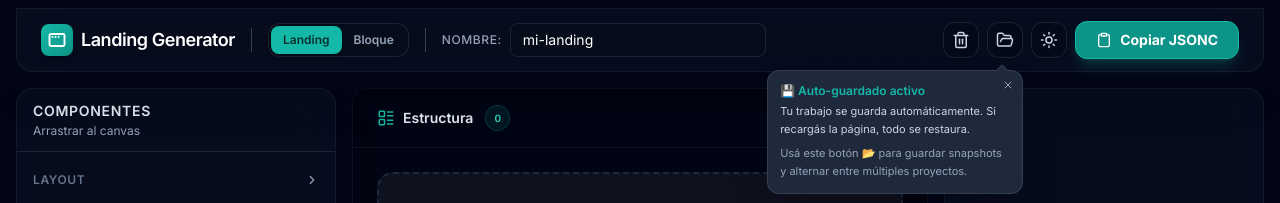
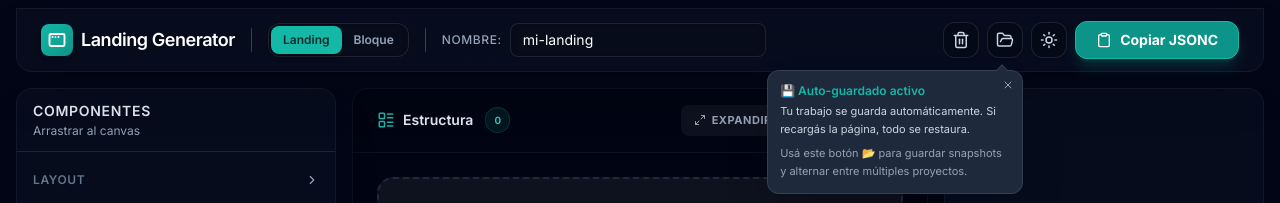
Before and after one commit to emanueleelias/vtex-landing-generator, a React (Vite) app: page / in a window 1280 px wide. Shown: the top 203 px of the page. Built offline with nearby package versions, Linux system fonts and the light colour scheme.

Commit message:
Expandir y contraer bloques

```diff
--- a/src/components/BlockCard.tsx
+++ b/src/components/BlockCard.tsx
@@ -4,7 +4,7 @@
  */
 import { useDraggable } from '@dnd-kit/core'
 import DropZone from './DropZone'
-import React, { useState } from 'react'
+import React from 'react'
 import useLandingStore from '../store/landingStore'
 import { getComponentDefinition } from '../engine/vtexComponents'
 import type { TreeNode } from '../engine/types'
@@ -32,14 +32,14 @@ export default function NodeCard({ node, index, total }: NodeCardProps) {
     const selectNode = useLandingStore((s) => s.selectNode)
     const removeNode = useLandingStore((s) => s.removeNode)
     const moveNode = useLandingStore((s) => s.moveNode)
-
-    const [collapsed, setCollapsed] = useState(false)
+    const toggleNodeExpansion = useLandingStore((s) => s.toggleNodeExpansion)
 
     const definition = getComponentDefinition(node.type)
     const isSelected = selectedNodeId === node.id
     const hasChildren = node.children.length > 0
     const acceptsChildren = definition?.acceptsChildren ?? false
     const acceptsBlocks = definition?.acceptsBlocks ?? false
+    const collapsed = node.collapsed ?? false
 
     const { attributes, listeners, setNodeRef, isDragging } = useDraggable({
         id: `node-${node.id}`,
@@ -79,11 +79,11 @@ export default function NodeCard({ node, index, total }: NodeCardProps) {
                 </div>
 
                 {/* Toggle expand/collapse */}
-                {hasChildren ? (
+                {hasChildren || (node.blocks && node.blocks.length > 0) || acceptsChildren || acceptsBlocks ? (
                     <button
                         onClick={(e) => {
                             e.stopPropagation()
-                            setCollapsed(!collapsed)
+                            toggleNodeExpansion(node.id)
                         }}
                         className="flex-shrink-0 p-0.5 rounded text-slate-400 dark:text-slate-400 hover:text-slate-800 dark:hover:text-white transition-colors"
                     >
--- a/src/components/Canvas.tsx
+++ b/src/components/Canvas.tsx
@@ -4,12 +4,14 @@
 import useLandingStore from '../store/landingStore'
 import NodeCard from './BlockCard'
 import DropZone from './DropZone'
-import { LayoutList } from 'lucide-react'
+import { LayoutList, Maximize2, Minimize2 } from 'lucide-react'
 import React from 'react'
 
 export default function Canvas() {
     const tree = useLandingStore((s) => s.tree)
     const selectNode = useLandingStore((s) => s.selectNode)
+    const expandAll = useLandingStore((s) => s.expandAll)
+    const collapseAll = useLandingStore((s) => s.collapseAll)
 
     /** Cuenta total de nodos (recursivo) */
     function countNodes(nodes: typeof tree): number {
@@ -19,13 +21,36 @@ export default function Canvas() {
     return (
         <div className="flex flex-col h-full bg-white/40 dark:bg-black/20 rounded-2xl border border-black/5 dark:border-white/5 overflow-hidden backdrop-blur-md shadow-inner relative z-0">
             {/* Header unificado */}
-            <div className="flex items-center gap-2 px-6 py-4 border-b border-black/5 dark:border-white/5">
+            <div className="flex items-center justify-between px-6 py-4 border-b border-black/5 dark:border-white/5">
                 <div className="flex items-center gap-2 text-sm font-semibold text-slate-800 dark:text-slate-200">
                     <LayoutList size={18} className="text-teal-500" />
                     Estructura
                     <span className="ml-1 text-[10px] px-2 py-0.5 rounded-full bg-teal-500/10 text-teal-600 dark:text-teal-400 border border-teal-500/20">
                         {countNodes(tree)}
                     </span>
+                </div>
+
+                <div className="flex items-center gap-2">
+                    <button
+                        onClick={() => expandAll()}
+                        className="flex items-center gap-1.5 px-3 py-1.5 rounded-lg text-[11px] font-bold uppercase tracking-wider
+                        text-slate-600 dark:text-slate-400 hover:text-teal-600 dark:hover:text-teal-400
+                        bg-black/5 dark:bg-white/5 hover:bg-teal-500/10 dark:hover:bg-teal-500/10 transition-all border border-transparent hover:border-teal-500/20"
+                        title="Expandir todos los componentes"
+                    >
+                        <Maximize2 size={12} />
+                        Expandir
+                    </button>
+                    <button
+                        onClick={() => collapseAll()}
+                        className="flex items-center gap-1.5 px-3 py-1.5 rounded-lg text-[11px] font-bold uppercase tracking-wider
+                        text-slate-600 dark:text-slate-400 hover:text-amber-600 dark:hover:text-amber-400
+                        bg-black/5 dark:bg-white/5 hover:bg-amber-500/10 dark:hover:bg-amber-500/10 transition-all border border-transparent hover:border-amber-500/20"
+                        title="Contraer todos los componentes"
+                    >
+                        <Minimize2 size={12} />
+                        Contraer
+                    </button>
                 </div>
             </div>
 
--- a/src/engine/types.ts
+++ b/src/engine/types.ts
@@ -40,4 +40,5 @@ export interface TreeNode {
   props: Record<string, any>
   children: TreeNode[]
   blocks?: TreeNode[]
+  collapsed?: boolean
 }
--- a/src/store/landingStore.ts
+++ b/src/store/landingStore.ts
@@ -21,6 +21,9 @@ interface LandingState {
   updateNodeProps: (nodeId: string, props: Record<string, any>) => void
   updateNodeIdentifier: (nodeId: string, identifier: string) => void
   updateNodeTitle: (nodeId: string, title: string) => void
+  toggleNodeExpansion: (nodeId: string) => void
+  expandAll: () => void
+  collapseAll: () => void
   getSelectedNode: () => TreeNode | null
 
   // DnD actions
@@ -121,8 +124,6 @@ function moveInTree(tree: TreeNode[], id: string, direction: number): TreeNode[]
   })
 }
 
-
-
 function insertNodeAt(tree: TreeNode[], parentId: string | null, index: number, node: TreeNode, targetType: 'children' | 'blocks' = 'children'): TreeNode[] {
   if (parentId === null) {
     const copy = [...tree]
@@ -185,6 +186,7 @@ function createNode(componentType: string, landingName: string): TreeNode {
     identifier: landingName,
     props: {},
     children: [],
+    collapsed: false,
   }
 
   if (definition?.childrenTemplate) {
@@ -198,6 +200,15 @@ function createNode(componentType: string, landingName: string): TreeNode {
   }
 
   return node
+}
+
+function setAllExpansion(tree: TreeNode[], collapsed: boolean): TreeNode[] {
+  return tree.map((node) => ({
+    ...node,
+    collapsed,
+    children: setAllExpansion(node.children, collapsed),
+    blocks: node.blocks ? setAllExpansion(node.blocks, collapsed) : undefined,
+  }))
 }
 
 /**
@@ -489,6 +500,27 @@ const useLandingStore = create<LandingState>()(
         }))
       },
 
+      toggleNodeExpansion: (nodeId) => {
+        const updater = (node: TreeNode): TreeNode => ({
+          ...node,
+          collapsed: !node.collapsed,
+        })
+        set((state) => ({
+          tree: updateInTree(state.tree, nodeId, updater),
+        }))
+      },
+
+      expandAll: () => {
+        set((state) => ({
+          tree: setAllExpansion(state.tree, false),
+        }))
+      },
+
+      collapseAll: () => {
+        set((state) => ({
+          tree: setAllExpansion(state.tree, true),
+        }))
+      },
 
       getSelectedNode: () => {
         const { selectedNodeId, tree } = get()
```
